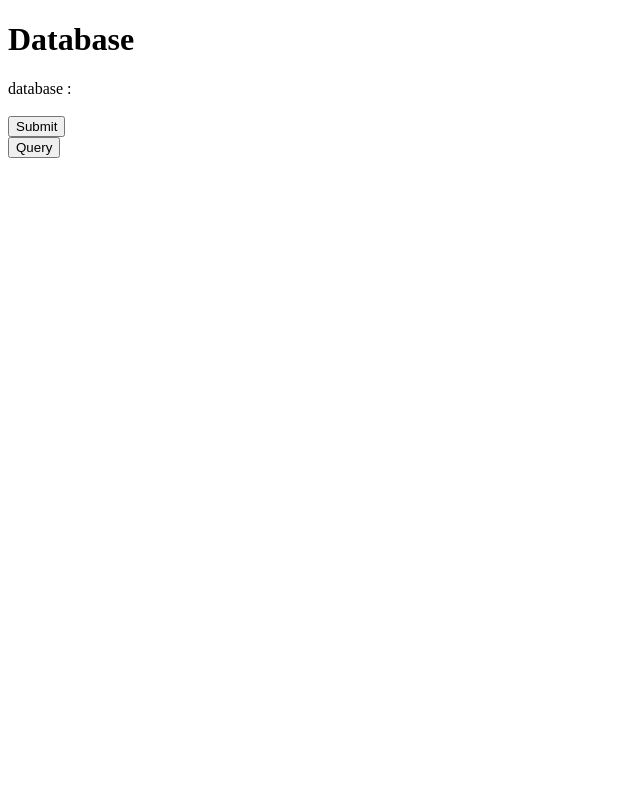
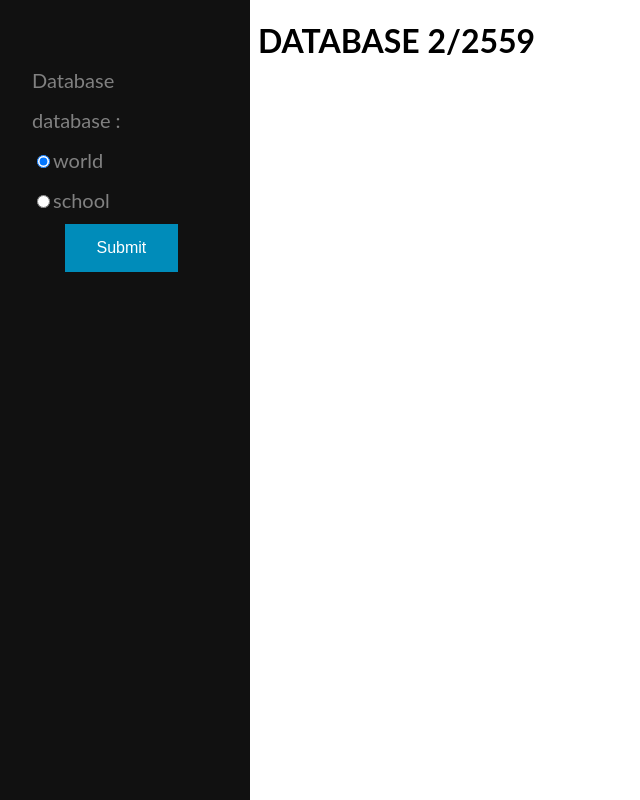
Before and after one commit to ToshyraF/node-js-link-Mysql, a website: page view/index.html in a window 1280 px wide. Shown: the whole page, without its empty margins (0-640 px from the left). Drawn offline with Linux system fonts and the light colour scheme; no server answers.

Commit message:
modify Html and server.js

```diff
--- a/server.js
+++ b/server.js
@@ -18,7 +18,7 @@ app.get('/data',function(req,res){
 app.post('/query?',function(req,res){
    console.log(req.query );
    res.setHeader('Content-Type', 'application/json');
-   connectdatabase(req.query.database);
+   //connectdatabase(req.query.database);
    console.log(typeof req.query.table);
    if(typeof req.query.table == Array){
       selectJoin(req.query.table);
--- a/view/index.html
+++ b/view/index.html
@@ -32,29 +32,38 @@
 	   	function submit(){
 	   		var ele = document.getElementsByClassName("query");
 	   		var temp='';
+	   		var count = 0;
 	   		console.log(ele.length);
 	   		for(var i=0;i<ele.length;i++){
 	   			if(ele[i].checked==true){
+
+		   			count = count + 1 ;
 		   			if(i!=(ele.length-1)){
 		   				temp +=ele[i].name+"="+ele[i].value+"&"
+
 		   			}
 		   			else{
 		   				temp +=ele[i].name+"="+ele[i].value
 		   			}
 	   			}
 	   		}
+	   		 if(count != 0 ){
+	   		 	console.log(count);
 	   		console.log(temp);
 	   		ajaxPost("/query?"+temp,build_table);
+	   		 }else{
+	   		 	alert('please select table');
+	   		 }
 	   	}
 	   	//var myVar = setInterval(, 1000);
-	   	 window.onload = function(){ ajaxGet("/data",buildbox) };
-	   	function buildbox(myObj){
-	   		var box=''
-		          	for (var i=0;i<myObj.length;i++){
-		          		box +='<input type="radio" class="query" name="database" value="'+myObj[i]["Database"]+'" onchange="selectDB()" >'+myObj[i]["Database"]
-		          	}
-		          	document.getElementById("buildcheckbox").innerHTML = box;
-	   	}
+	   	//  window.onload = function(){ ajaxGet("/data",buildbox) };
+	   	// function buildbox(myObj){
+	   	// 	var box=''
+		   //        	for (var i=0;i<myObj.length;i++){
+		   //        		box +='<input type="radio" class="database" name="database" value="'+myObj[i]["Database"]+'" onchange="selectDB()" >'+myObj[i]["Database"]
+		   //        	}
+		   //        	document.getElementById("buildcheckbox").innerHTML = box;
+	   	// }
 	   	function selectDB(){
 	   		var ele = document.getElementsByName("database");
 	   		var temp='';
@@ -69,10 +78,10 @@
 
 	   	}
 	   	function build_choice(myObj){
-	   		var checkbox_form = "table: <br>";
+	   		var checkbox_form = "<a>table: </a>";
 		         		for(var i=0;i<myObj.length;i++){
 		         			for (var key in myObj[i]){
-			         	 		checkbox_form+="<input type='checkbox' class='query'  name='table' value="+myObj[i][key]+">"+myObj[i][key]+"";
+			         	 		checkbox_form+="<a><input type='checkbox' class='query'  name='table' value="+myObj[i][key]+">"+myObj[i][key]+"</a>";
 			         			//console.log(key)
 			         		}
 		         		}
@@ -97,6 +106,9 @@
 			         	// console.log(myObj[0]["email"]);//get attribute of database
 
 	   	}
+	   	function databasefirsttime() {
+    alert("Page is loaded");
+}
   	</script>
   <style>
   myHero {
@@ -105,18 +117,80 @@
       padding: 50px;
       font-size: 30px;
   }
+  body {
+    font-family: "Lato", sans-serif;
+}
+
+.sidenav {
+    height: 100%;
+    width: 250px;
+    position: fixed;
+    z-index: 1;
+    top: 0;
+    left: 0;
+    background-color: #111;
+    overflow-x: hidden;
+    transition: 0.5s;
+    padding-top: 60px;
+}
+
+.sidenav a {
+    padding: 8px 8px 8px 32px;
+    text-decoration: none;
+    font-size: 20px;
+    color: #818181;
+    display: block;
+    transition: 0.3s
+}
+
+.sidenav a:hover, .offcanvas a:focus{
+    color: #f1f1f1;
+}
+
+.main {
+    margin-left: 250px;
+}
+.button {
+    background-color: #4CAF50; /* Green */
+    border: none;
+    color: white;
+    padding: 15px 32px;
+    text-align: center;
+    text-decoration: none;
+    display: inline-block;
+    font-size: 16px;
+    margin: 4px 2px;
+    cursor: pointer;
+     position:relative;
+    top:0%;
+    left:25%;
+}
+.button2 {background-color: #008CBA;} /* Blue */
   </style>
 </head>
-<body>
-
-<h1>Database</h1>
-  database :<br>
+<body onload="selectDB()">
+<div id="mySidenav" class="sidenav">
+ <a>Database</a>
+  <a>database :</a>
   <!-- <input type="radio" class="query" name="database" value="world" onchange="selectDB()">world -->
   <div id="buildcheckbox"></div>
-  <br>
+<form >
+ <a> <input type="radio" class="databaseName" name="database" value="world" onchange="selectDB()" checked="checked">world</a>
+
+ <a> <input type="radio" class="databaseName" name="database" value="school" onchange="selectDB()">school</a>
+  </form>
+
   <div id = "buildchoice" ></div>
-<input type="submit" value="Submit" onclick="submit()">
+  <input class="button button2" type="submit" value="Submit" onclick="submit()">
+
+</div>
+
+<div  class="main" style="marginLeft:250px;">
+<h1>DATABASE 2/2559</h1>
 <div><div id="buildTable"></div></div>
-<button onclick="query()">Query</button> <!--param id=8 table=1  -->
+<!-- <button class="button button2" onclick="query()">Query</button> <!--param id=8 table=1  -->
+</div>
+
+
 </body>
 </html>
```
